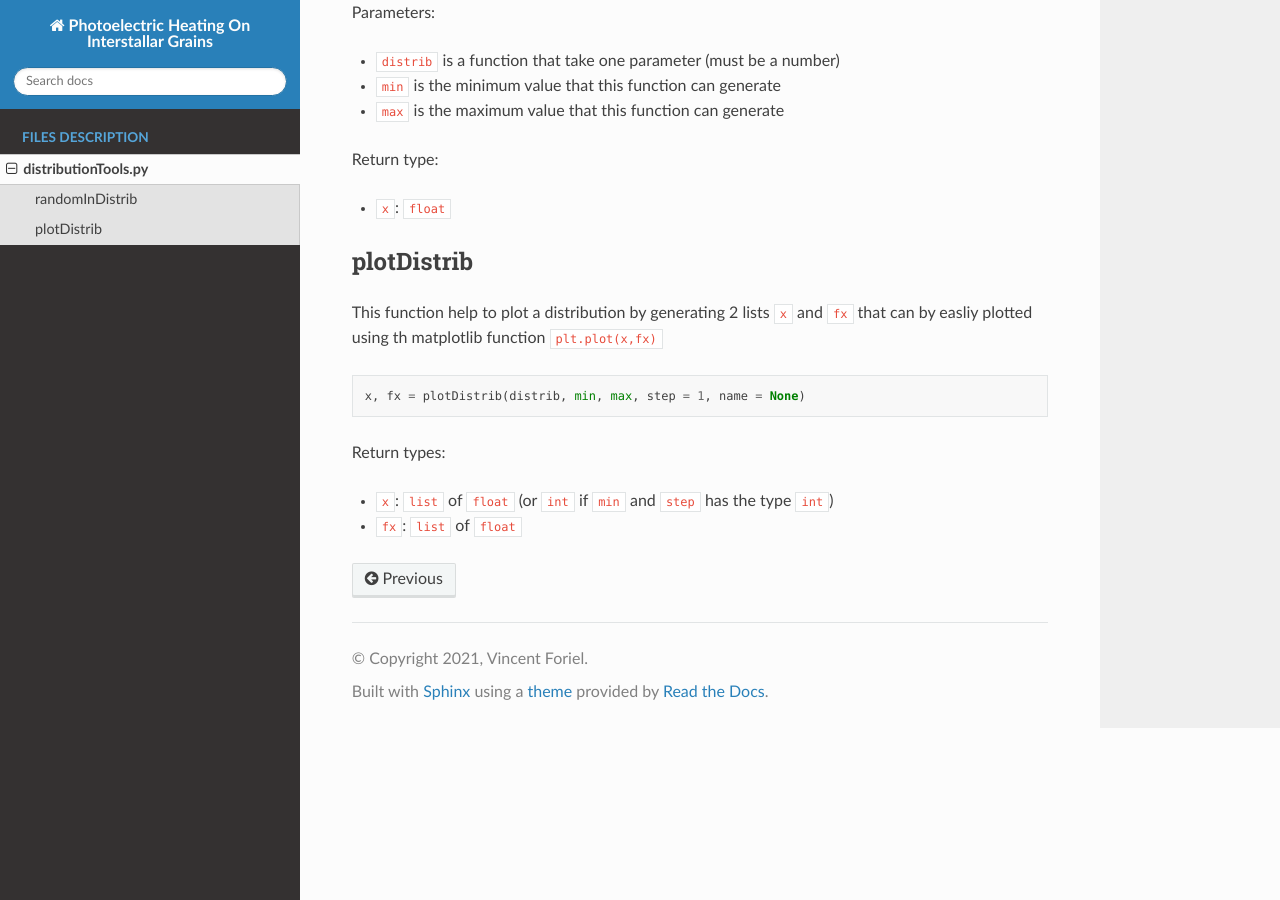
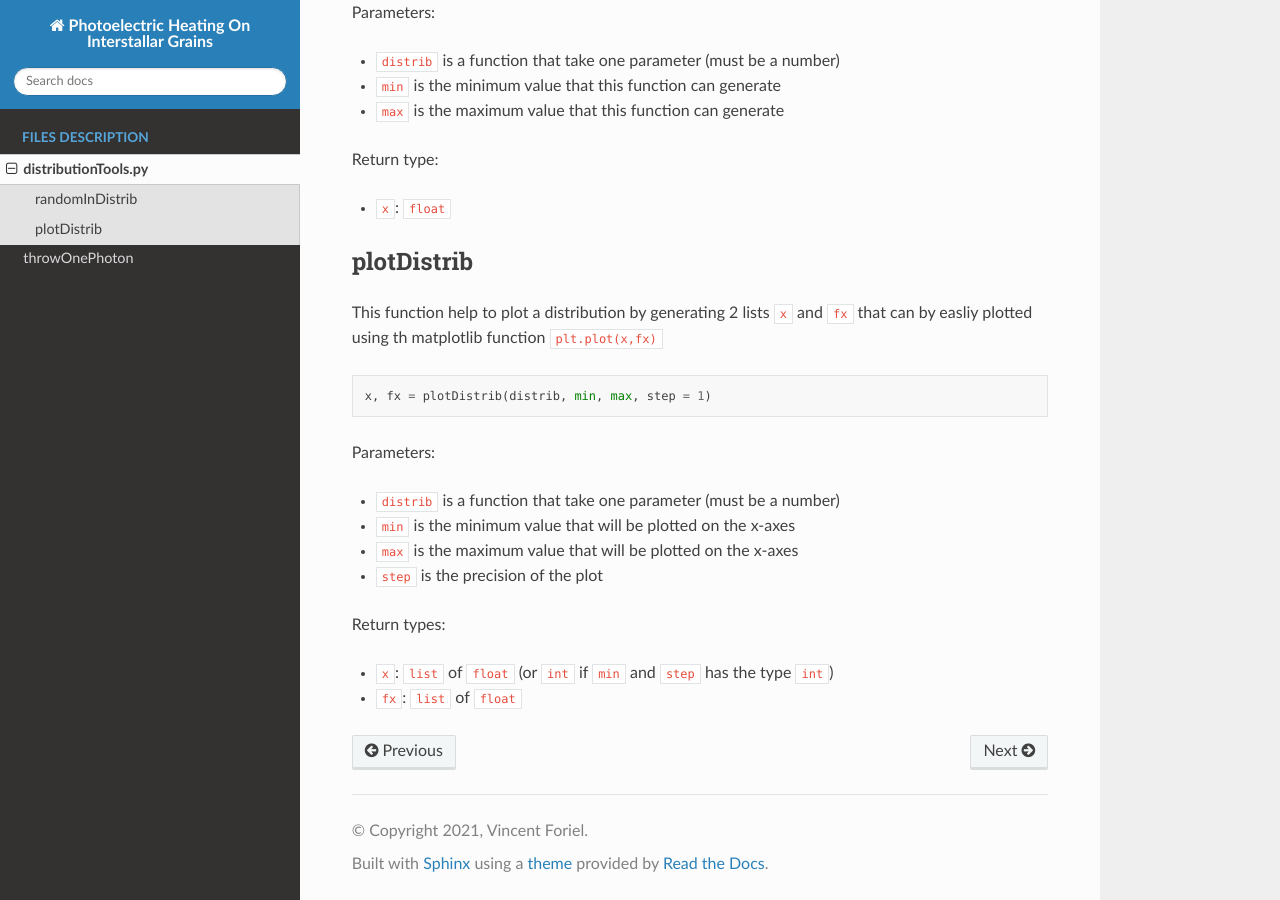
Before and after one commit to LeiRoF/M1-Photoelectric_Heat_On_Interstellar_Grains, a Sphinx documentation site: the page built from docs/distributionTools.md, in a window 1280 px wide and 900 px high, scrolled down 1078 px. Built offline with Sphinx 7.4.7 and the Read the Docs theme 2.0.0, drawn with Linux system fonts in a browser that asks for light colours; some of the changed text lies outside the part shown.

Commit message:
Added throwOnePhoton.md

````diff
--- a/docs/distributionTools.md
+++ b/docs/distributionTools.md
@@ -43,8 +43,15 @@ Return type:
 This function help to plot a distribution by generating 2 lists `x` and `fx` that can by easliy plotted using th matplotlib function `plt.plot(x,fx)`
 
 ```
-x, fx = plotDistrib(distrib, min, max, step = 1, name = None)
+x, fx = plotDistrib(distrib, min, max, step = 1)
 ```
+
+Parameters:
+
+* `distrib` is a function that take one parameter (must be a number)
+* `min` is the minimum value that will be plotted on the x-axes
+* `max` is the maximum value that will be plotted on the x-axes
+* `step` is the precision of the plot
 
 Return types:
 
--- a/docs/index.rst
+++ b/docs/index.rst
@@ -34,3 +34,4 @@ This project was made with **Python 3.9** and can not run correctly in previous
    :caption: Files description
 
    distributionTools.md
+   throwOnePhoton.md
````
Also changed, not shown: other parts of docs/distributionTools.md (+1 -1 lines), distributionTools.py (+3 -11 lines), docs/files_description.md (deleted, +0 -23 lines), docs/throwOnePhoton.md (added, +26 -0 lines), throwOnePhoton.py (+6 -4 lines), 1 other file.
